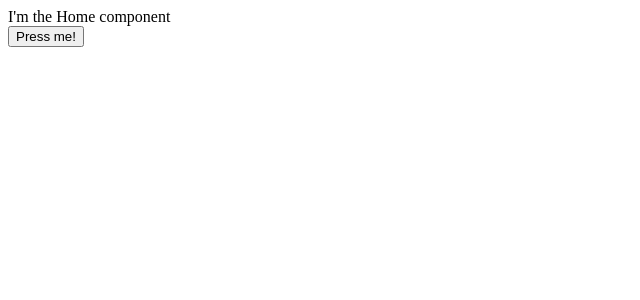
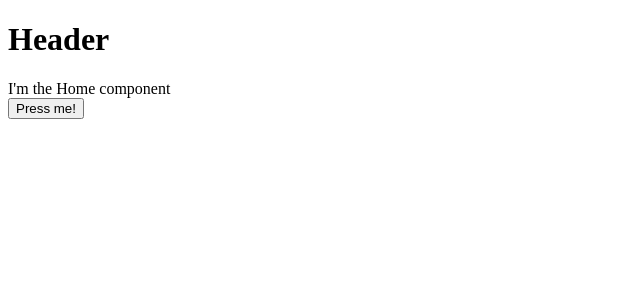
Before and after one commit to iMaximal/react16-redux-auth-server-side-rendering, a React app: page / in a window 1280 px wide. Shown: the top 300 px of the page, without its empty margins (0-640 px from the left). Built offline with nearby package versions, Linux system fonts and the light colour scheme; the HTML template or start-up script is replaced by a standard one.

Commit message:
Adding an App Component

```diff
--- /dev/null
+++ b/src/client/App.js
@@ -0,0 +1,14 @@
+import React from 'react';
+import { renderRoutes } from 'react-router-config';
+
+const App = ({ route }) => {
+  return (
+    <div>
+      <h1>Header</h1>
+      {renderRoutes(route.routes)}
+    </div>);
+};
+
+export default {
+  component: App,
+};
--- a/src/client/Routes.js
+++ b/src/client/Routes.js
@@ -1,8 +1,12 @@
 import React from 'react';
+import App from './App';
 import HomePage from '../pages/HomePage';
-import UsersListPage, { loadData } from '../pages/UsersListPage';
+import UsersListPage from '../pages/UsersListPage';
 
 export default [
+  {
+    ...App,
+    routes: [
       {
         ...HomePage,
         path: '/',
@@ -12,4 +16,6 @@
         ...UsersListPage,
         path: '/users',
       },
+    ],
+  },
 ];
```
Lines whose indentation alone changed are shown as unchanged.
